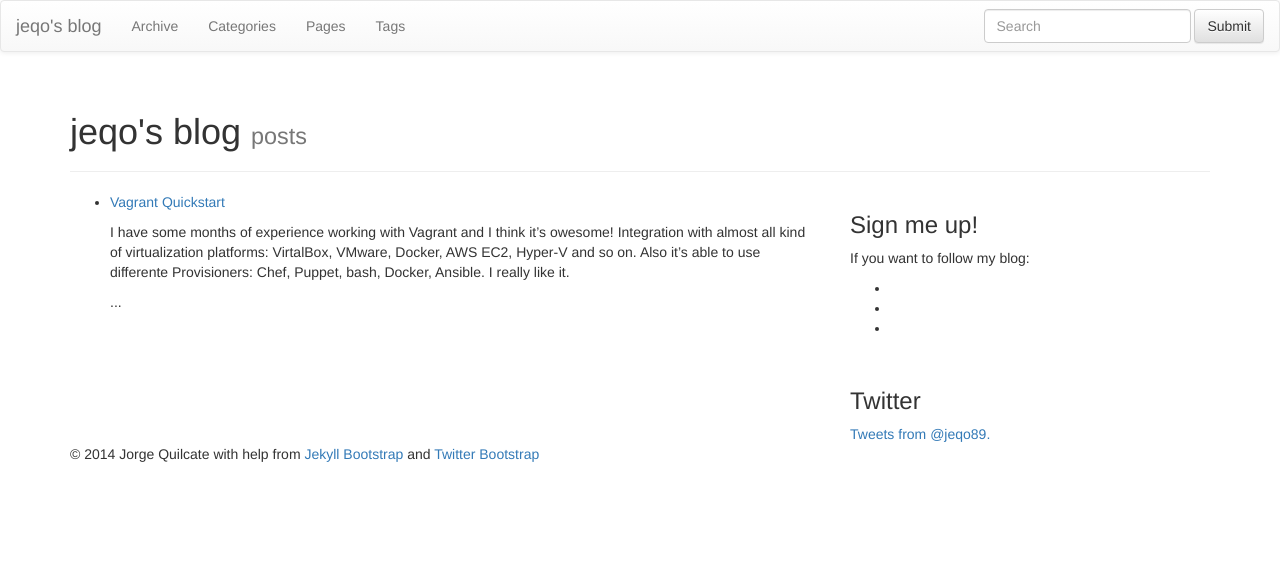
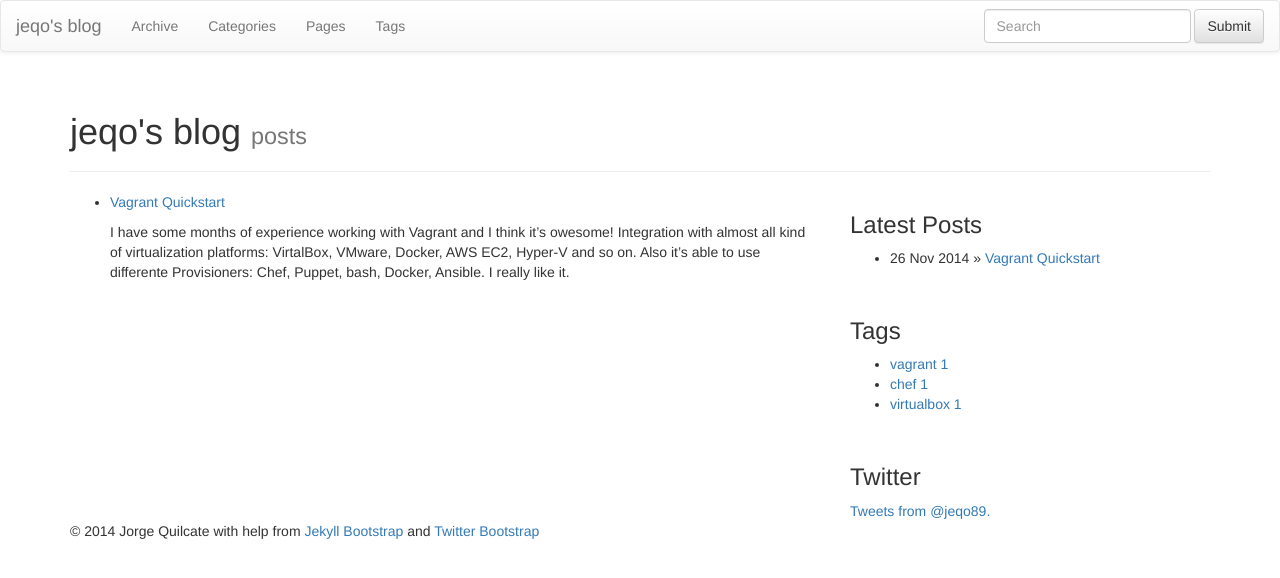
Before and after one commit to catoaune/blog, a Jekyll site: the page built from index.md, in a window 1280 px wide. Shown: the top 578 px of the page. Built offline with Jekyll 4.4.1, drawn with Linux system fonts in a browser that asks for light colours; nearby versions of some CDN libraries; library files that are not in the unit come from our copies; Markdown is read by kramdown in place of the engine named in the settings; comment, search, counter and statistics services are not loaded.

Commit message:
changes to blog structure

```diff
--- a/_config.yml
+++ b/_config.yml
@@ -129,5 +129,7 @@ JB :
   #   ./_includes/custom/[HELPER]
   # where [HELPER] is the name of the helper you are overriding.
 
-sass:
-    sass_dir: _sass
+gems:
+- jekyll-mentions
+- jekyll-redirect-from
+- jekyll-sitemap
--- a/_includes/sidebar.html
+++ b/_includes/sidebar.html
@@ -1,12 +1,25 @@
 <div class="section">
-  <h3 class="widgettitle">Sign me up!</h3>
-  <p class="note">If you want to follow my blog:</p>
-  <ul class="subscribe-options">
-    <li class="twitter-badge"></li>
-    <li class="googleplus-badge"></li>
-    <li class="rss-badge"></li>
+  <h3>Latest Posts</h3>
+  <ul class="posts">
+    {% for post in site.posts limit:20 %}
+    <li>
+      <span>{{ post.date | date_to_string }}</span> &raquo;
+      <a href="{{ BASE_PATH }}{{ post.url }}">
+        {{ post.title }}
+      </a>
+    </li>
+    {% endfor %}
   </ul>
 </div>
+<br/>
+<div class="tag-cloud">
+  <h3>Tags</h3>
+  <ul class="tag_box inline">
+    {% assign tags_list = site.tags %}
+    {% include JB/tags_list %}
+  </ul>
+</div>
+
 <br/>
 <div class="section">
   <h3 class="widgettitle">Twitter</h3>
--- a/_includes/themes/bootstrap-3/default.html
+++ b/_includes/themes/bootstrap-3/default.html
@@ -40,7 +40,8 @@
     <!-- atom & rss feed -->
     <link href="{{ BASE_PATH }}{{ site.JB.atom_path }}" type="application/atom+xml" rel="alternate" title="Sitewide ATOM Feed">
     <link href="{{ BASE_PATH }}{{ site.JB.rss_path }}" type="application/rss+xml" rel="alternate" title="Sitewide RSS Feed">
-
+    <!-- my custom google search -->
+    {% include google_search.html %}
   </head>
 
   <body>
@@ -64,9 +65,9 @@
             {% assign group = 'navigation' %}
             {% include JB/pages_list %}
           </ul>
-          <form class="navbar-form navbar-right" role="search">
+          <form class="navbar-form navbar-right" role="search" onsubmit="my_search_google()">
             <div class="form-group">
-              <input type="text" class="form-control" placeholder="Search">
+              <input id="my-google-search" type="text" class="form-control" placeholder="Search">
             </div>
             <button type="submit" class="btn btn-default">Submit</button>
           </form>
--- a/index.md
+++ b/index.md
@@ -9,7 +9,7 @@ tagline: posts
   {% for post in site.posts %}
     <li>
     <a href="{{ BASE_PATH }}{{ post.url }}">{{ post.title }}</a>
-      <p>{{ post.excerpt }} ...</p>
+      <p>{{ post.excerpt }}</p>
     </li>
   {% endfor %}
 </ul>
```
Also changed, not shown: _includes/google_search.html (added, +8 -0 lines).
